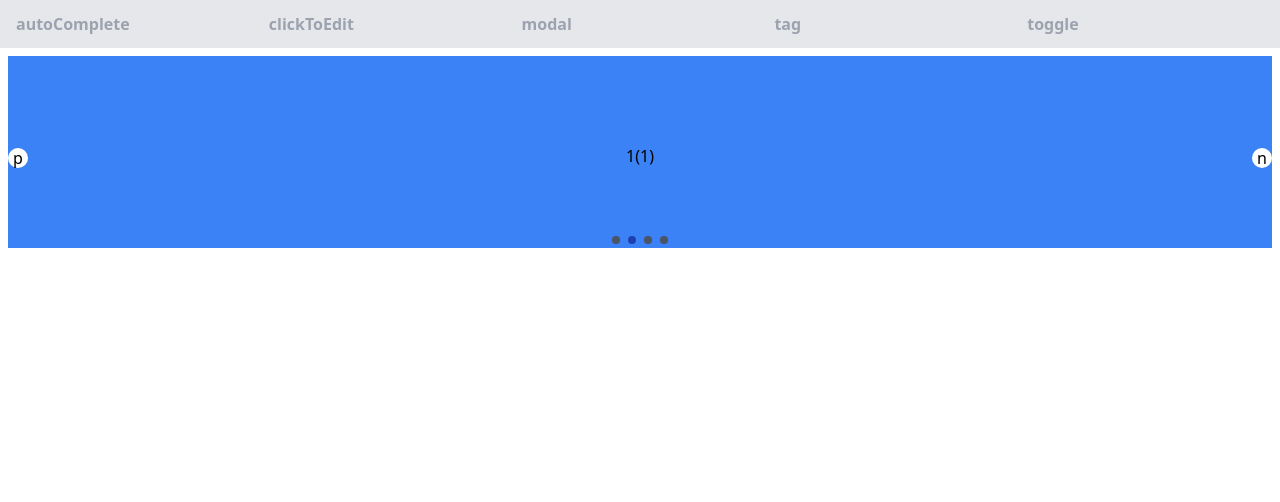
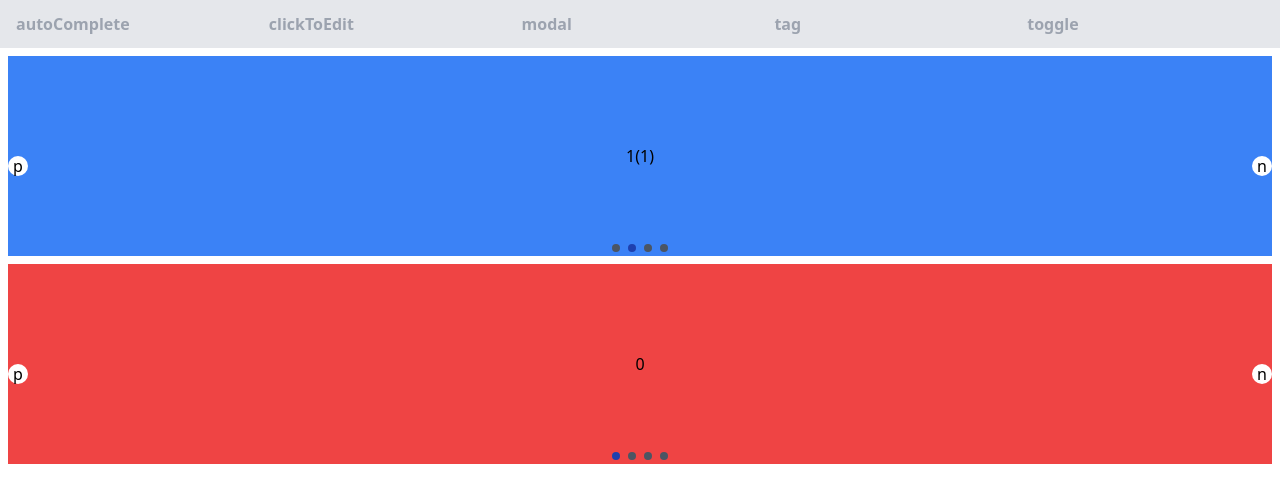
Before and after one commit to kyk1211/wanted_pre_onboarding, a React (Create React App) app: page / in a window 1280 px wide. Shown: the top 502 px of the page. Built offline with nearby package versions, Linux system fonts and the light colour scheme.

Commit message:
infinite carousel ...

```diff
--- a/src/App.js
+++ b/src/App.js
@@ -1,11 +1,9 @@
 import React from 'react';
-import Carousel from './components/Carousel';
 import Tab from './components/Tab';
 
 function App() {
   return (
     <div className="min-w-[750px] w-full h-screen">
-      {/* <Carousel /> */}
       <Tab />
     </div>
   );
--- a/src/components/Carousel.js
+++ b/src/components/Carousel.js
@@ -23,10 +23,11 @@ export default function Carousel() {
       }, 3000)
     );
     return () => clearInterval(timer);
+    // eslint-disable-next-line react-hooks/exhaustive-deps
   }, [handleNextClick]);
 
   return (
-    <div className="w-full h-[200px] relative ">
+    <div className="w-full h-[200px] relative mt-2">
       <div className="w-full h-full overflow-hidden relative">
         <div
           className="w-full h-full flex transition-opacity duration-300 ease-linear"
@@ -43,7 +44,7 @@ export default function Carousel() {
             if (idx === index) {
               return (
                 <div
-                  className={`w-full h-full flex items-center justify-center m-2 ${
+                  className={`w-full h-full flex items-center justify-center mx-2 ${
                     color === 1 ? `bg-red-500` : `bg-blue-500`
                   } animate-fadeIn`}
                   key={idx}
@@ -57,8 +58,6 @@ export default function Carousel() {
               return null;
             }
           })}
-        </div>
-      </div>
           <div
             className="absolute top-[50%] left-2 rounded-full w-5 h-5 bg-white flex items-center justify-center cursor-pointer"
             onClick={handlePrevClick}
@@ -70,6 +69,8 @@ export default function Carousel() {
             onClick={handleNextClick}
           >
             n
+          </div>
+        </div>
       </div>
       <div className="flex justify-center gap-2 absolute bottom-0 right-0 left-0 mb-1">
         {colors.map((_, idx) => (
--- /dev/null
+++ b/src/components/Carousel2.js
@@ -0,0 +1,134 @@
+import React, { useCallback, useEffect, useState } from 'react';
+
+export default function Carousel() {
+  const [indicater, setIndicater] = useState(0);
+  const [index, setIndex] = useState(0);
+  const [timer, setTimer] = useState(null);
+  const [clone, setClone] = useState([]);
+  const [trans, setTrans] = useState('translateX(calc(-100% - 16px))');
+  const [time, setTime] = useState(300);
+  const [colors] = useState([1, 0, 1, 0]);
+  const len = colors.length + 1;
+
+  const handleNextClick = useCallback(() => {
+    setIndex((prev) => (prev + 1) % len);
+  }, [len]);
+
+  const handlePrevClick = useCallback(() => {
+    setIndex((prev) => (prev - 1) % len);
+  }, [len]);
+
+  const cloneSlide = (slide) => {
+    let first = slide[0];
+    let last = slide[slide.length - 1];
+    return [last, ...slide, first];
+  };
+
+  useEffect(() => {
+    let style = `translateX(calc(${index + 1} * (-100% - 16px)))`;
+    setTrans(style);
+  }, [index]);
+
+  useEffect(() => {
+    let timer1;
+    if (index === 4) {
+      timer1 = setTimeout(() => {
+        setTime(0);
+        setIndex(0);
+      }, time);
+    }
+    if (index === -1) {
+      timer1 = setTimeout(() => {
+        setTime(0);
+        setIndex(3);
+      }, time);
+    }
+    return () => clearTimeout(timer1);
+    // eslint-disable-next-line react-hooks/exhaustive-deps
+  }, [index]);
+
+  useEffect(() => {
+    if (index === -1) {
+      setIndicater(3);
+    } else if (index === 4) {
+      setIndicater(0);
+    } else {
+      setIndicater(index);
+    }
+  }, [index]);
+
+  useEffect(() => {
+    setClone(cloneSlide(colors));
+  }, [colors]);
+
+  // useEffect(() => {
+  //   if (timer) {
+  //     clearInterval(timer);
+  //   }
+  //   setTimer(
+  //     setInterval(() => {
+  //       handleNextClick();
+  //     }, 3000)
+  //   );
+  //   return () => clearInterval(timer);
+  //   // eslint-disable-next-line react-hooks/exhaustive-deps
+  // }, [handleNextClick]);
+
+  return (
+    <div className="w-full h-[200px] relative mt-2">
+      <div className="w-full h-full overflow-hidden relative">
+        <div
+          className="w-[calc(6*100%)] h-full flex"
+          // onMouseEnter={() => clearInterval(timer)}
+          // onMouseLeave={() =>
+          //   setTimer(
+          //     setInterval(() => {
+          //       handleNextClick();
+          //     }, 3000)
+          //   )
+          // }
+        >
+          {clone.map((color, idx) => {
+            return (
+              <div
+                className={`w-[calc(100%/6+16px)] h-full flex items-center justify-center mx-2 ${
+                  color === 1 ? `bg-red-500` : `bg-blue-500`
+                }`}
+                key={idx}
+                style={{
+                  transform: trans,
+                  transition: `all ${time}ms ease-out`,
+                }}
+              >
+                <span>{index}</span>
+              </div>
+            );
+          })}
+          <div
+            className="absolute top-[50%] left-2 rounded-full w-5 h-5 bg-white flex items-center justify-center cursor-pointer"
+            onClick={handlePrevClick}
+          >
+            p
+          </div>
+          <div
+            className="absolute top-[50%] right-2 rounded-full w-5 h-5 bg-white flex items-center justify-center cursor-pointer"
+            onClick={handleNextClick}
+          >
+            n
+          </div>
+        </div>
+      </div>
+      <div className="flex justify-center gap-2 absolute bottom-0 right-0 left-0 mb-1">
+        {colors.map((_, idx) => (
+          <div
+            className={`w-2 h-2 rounded-full ${
+              indicater === idx ? `bg-blue-800` : 'bg-gray-600'
+            } hover:bg-blue-800 cursor-pointer`}
+            onClick={() => setIndex(idx)}
+            key={idx}
+          ></div>
+        ))}
+      </div>
+    </div>
+  );
+}
--- a/src/components/Tab.js
+++ b/src/components/Tab.js
@@ -1,6 +1,7 @@
 import React, { useState } from 'react';
 import AutoComplete from './AutoComplete';
 import Carousel from './Carousel';
+import Carousel2 from './Carousel2';
 import ClickToEdit from './ClickToEdit';
 import Modal from './Modal';
 import Tag from './Tag';
@@ -41,6 +42,7 @@ export default function Tab() {
         </ul>
       </nav>
       <Carousel />
+      <Carousel2 />
       {content}
     </div>
   );
```
Lines whose indentation alone changed are shown as unchanged.
